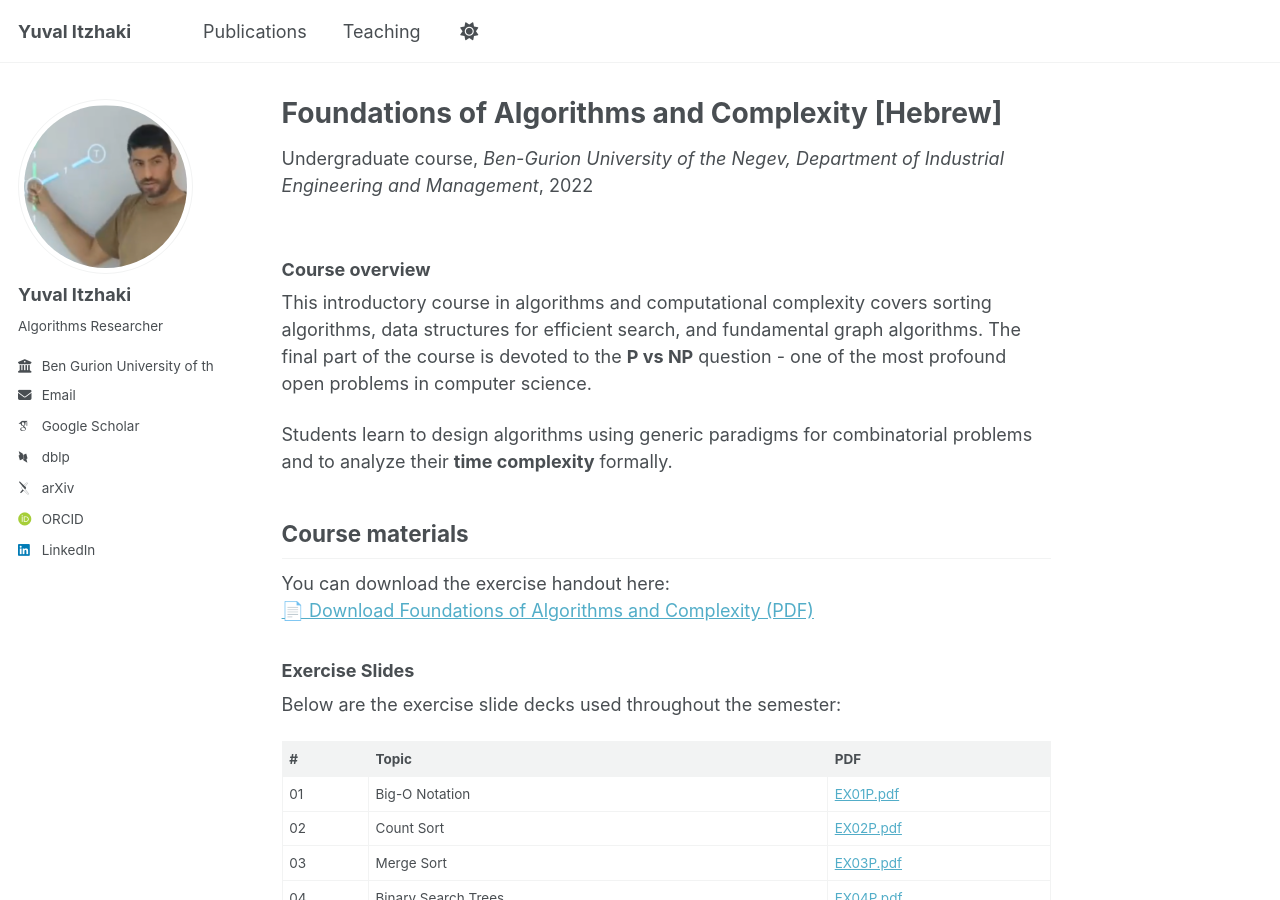
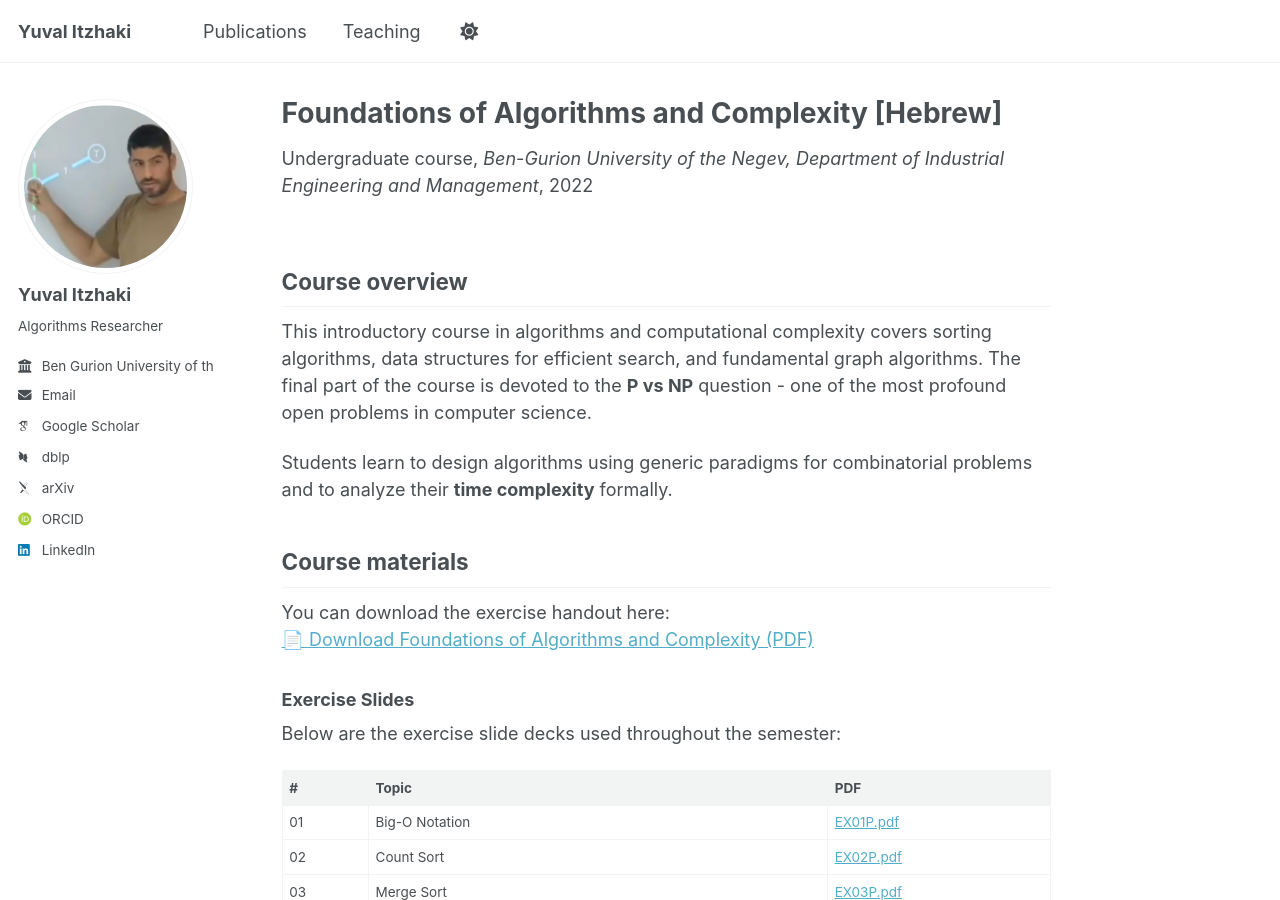
Before and after one commit to yuvalyitz/home, a Jekyll site: the page built from _teaching/foundation_of_algorithms_and_complexity.md, in a window 1280 px wide and 900 px high. Built offline with Jekyll 4.4.1, drawn with Linux system fonts in a browser that asks for light colours; some web fonts are replaced.

```diff
--- a/_teaching/foundation_of_algorithms_and_complexity.md
+++ b/_teaching/foundation_of_algorithms_and_complexity.md
@@ -8,12 +8,10 @@ date: 2022-10-01
 location: "Beer-Sheva, Israel"
 ---
 
-### Course overview
+## Course overview
 This introductory course in algorithms and computational complexity covers sorting algorithms, data structures for efficient search, and fundamental graph algorithms. The final part of the course is devoted to the **P vs NP** question - one of the most profound open problems in computer science.
 
 Students learn to design algorithms using generic paradigms for combinatorial problems and to analyze their **time complexity** formally.
-
-
 
 ## Course materials
 
```
